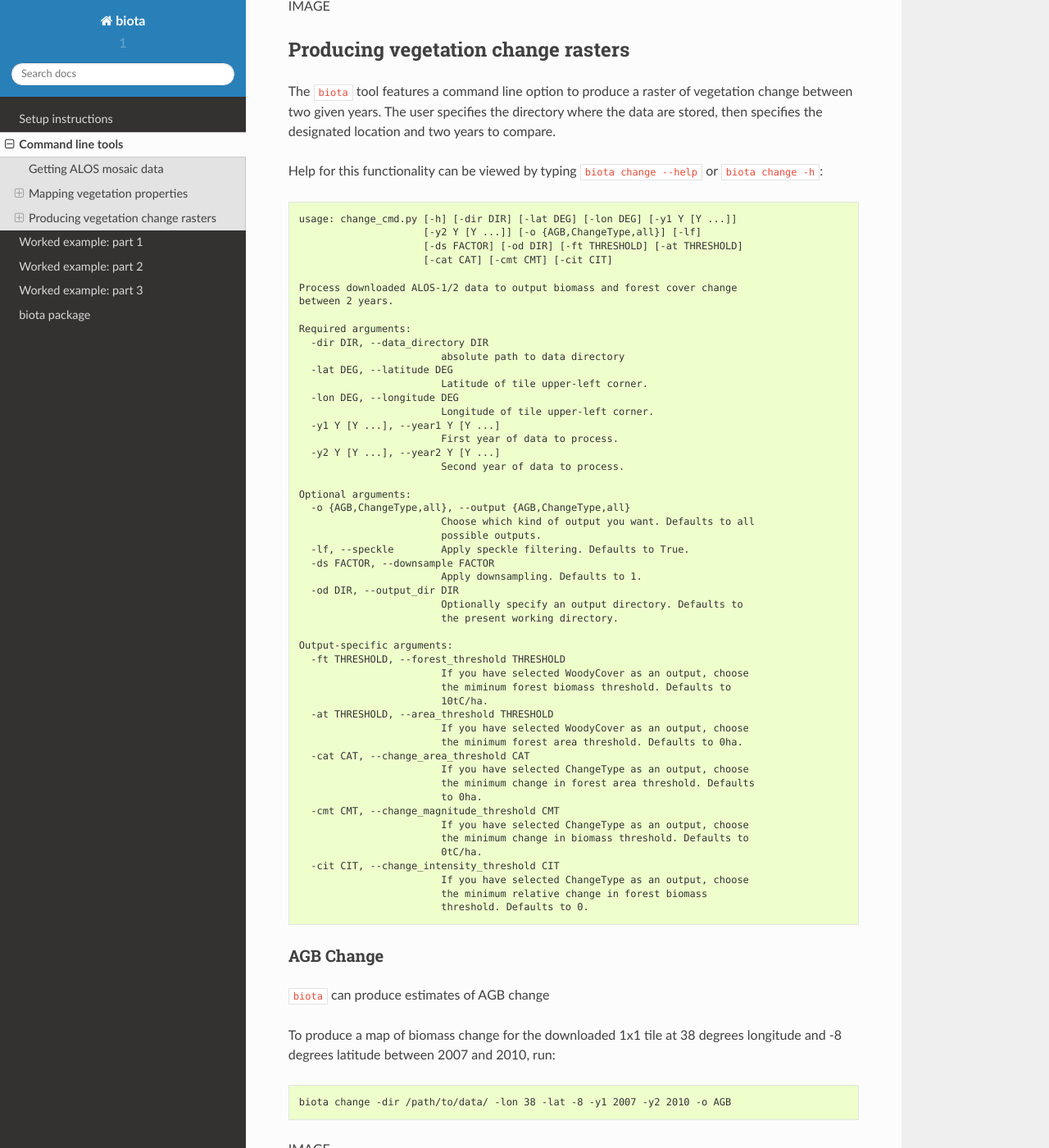
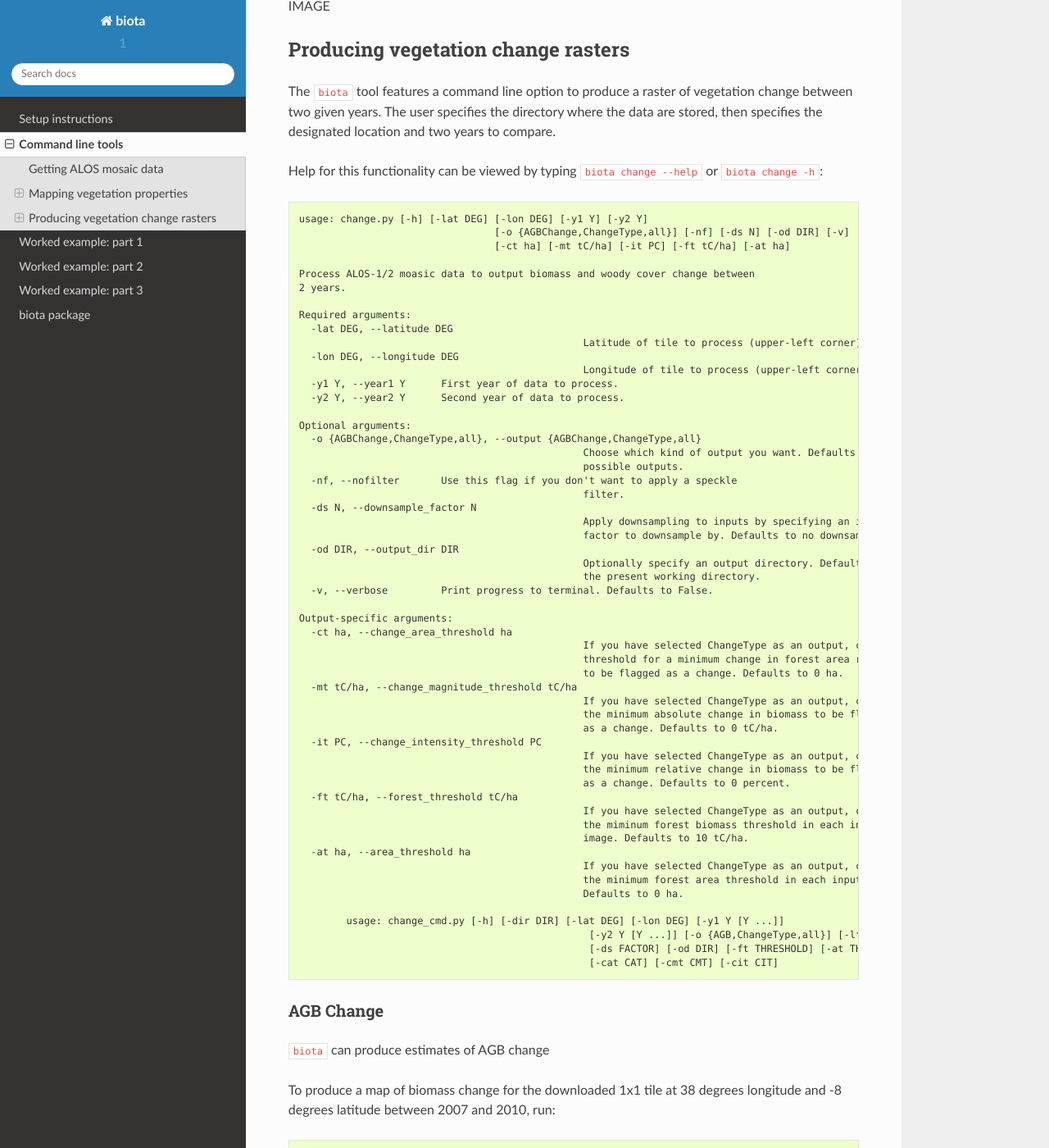
Before and after one commit to smfm-project/biota, a Sphinx documentation site: the page built from docs/source/command_line.rst, in a window 1280 px wide and 1400 px high, scrolled down 4340 px. Shown: the whole window at 82% size. Built offline with Sphinx 7.4.7 and the Read the Docs theme 2.0.0, drawn with Linux system fonts in a browser that asks for light colours.

```diff
--- a/docs/source/command_line.rst
+++ b/docs/source/command_line.rst
@@ -209,57 +209,62 @@
 
 .. code-block:: console
 
-    usage: change_cmd.py [-h] [-dir DIR] [-lat DEG] [-lon DEG] [-y1 Y [Y ...]]
-                         [-y2 Y [Y ...]] [-o {AGB,ChangeType,all}] [-lf]
-                         [-ds FACTOR] [-od DIR] [-ft THRESHOLD] [-at THRESHOLD]
-                         [-cat CAT] [-cmt CMT] [-cit CIT]
+	usage: change.py [-h] [-lat DEG] [-lon DEG] [-y1 Y] [-y2 Y]
+					 [-o {AGBChange,ChangeType,all}] [-nf] [-ds N] [-od DIR] [-v]
+					 [-ct ha] [-mt tC/ha] [-it PC] [-ft tC/ha] [-at ha]
 
-    Process downloaded ALOS-1/2 data to output biomass and forest cover change
-    between 2 years.
+	Process ALOS-1/2 moasic data to output biomass and woody cover change between
+	2 years.
 
-    Required arguments:
-      -dir DIR, --data_directory DIR
-                            absolute path to data directory
-      -lat DEG, --latitude DEG
-                            Latitude of tile upper-left corner.
-      -lon DEG, --longitude DEG
-                            Longitude of tile upper-left corner.
-      -y1 Y [Y ...], --year1 Y [Y ...]
-                            First year of data to process.
-      -y2 Y [Y ...], --year2 Y [Y ...]
-                            Second year of data to process.
+	Required arguments:
+	  -lat DEG, --latitude DEG
+							Latitude of tile to process (upper-left corner).
+	  -lon DEG, --longitude DEG
+							Longitude of tile to process (upper-left corner).
+	  -y1 Y, --year1 Y      First year of data to process.
+	  -y2 Y, --year2 Y      Second year of data to process.
 
-    Optional arguments:
-      -o {AGB,ChangeType,all}, --output {AGB,ChangeType,all}
-                            Choose which kind of output you want. Defaults to all
-                            possible outputs.
-      -lf, --speckle        Apply speckle filtering. Defaults to True.
-      -ds FACTOR, --downsample FACTOR
-                            Apply downsampling. Defaults to 1.
-      -od DIR, --output_dir DIR
-                            Optionally specify an output directory. Defaults to
-                            the present working directory.
+	Optional arguments:
+	  -o {AGBChange,ChangeType,all}, --output {AGBChange,ChangeType,all}
+							Choose which kind of output you want. Defaults to all
+							possible outputs.
+	  -nf, --nofilter       Use this flag if you don't want to apply a speckle
+							filter.
+	  -ds N, --downsample_factor N
+							Apply downsampling to inputs by specifying an integer
+							factor to downsample by. Defaults to no downsampling.
+	  -od DIR, --output_dir DIR
+							Optionally specify an output directory. Defaults to
+							the present working directory.
+	  -v, --verbose         Print progress to terminal. Defaults to False.
 
-    Output-specific arguments:
-      -ft THRESHOLD, --forest_threshold THRESHOLD
-                            If you have selected WoodyCover as an output, choose
-                            the miminum forest biomass threshold. Defaults to
-                            10tC/ha.
-      -at THRESHOLD, --area_threshold THRESHOLD
-                            If you have selected WoodyCover as an output, choose
-                            the minimum forest area threshold. Defaults to 0ha.
-      -cat CAT, --change_area_threshold CAT
-                            If you have selected ChangeType as an output, choose
-                            the minimum change in forest area threshold. Defaults
-                            to 0ha.
-      -cmt CMT, --change_magnitude_threshold CMT
-                            If you have selected ChangeType as an output, choose
-                            the minimum change in biomass threshold. Defaults to
-                            0tC/ha.
-      -cit CIT, --change_intensity_threshold CIT
-                            If you have selected ChangeType as an output, choose
-                            the minimum relative change in forest biomass
-                            threshold. Defaults to 0.
+	Output-specific arguments:
+	  -ct ha, --change_area_threshold ha
+							If you have selected ChangeType as an output, choose a
+							threshold for a minimum change in forest area required
+							to be flagged as a change. Defaults to 0 ha.
+	  -mt tC/ha, --change_magnitude_threshold tC/ha
+							If you have selected ChangeType as an output, choose
+							the minimum absolute change in biomass to be flagged
+							as a change. Defaults to 0 tC/ha.
+	  -it PC, --change_intensity_threshold PC
+							If you have selected ChangeType as an output, choose
+							the minimum relative change in biomass to be flagged
+							as a change. Defaults to 0 percent.
+	  -ft tC/ha, --forest_threshold tC/ha
+							If you have selected ChangeType as an output, choose
+							the miminum forest biomass threshold in each input
+							image. Defaults to 10 tC/ha.
+	  -at ha, --area_threshold ha
+							If you have selected ChangeType as an output, choose
+							the minimum forest area threshold in each input image.
+							Defaults to 0 ha.
+
+		usage: change_cmd.py [-h] [-dir DIR] [-lat DEG] [-lon DEG] [-y1 Y [Y ...]]
+							 [-y2 Y [Y ...]] [-o {AGB,ChangeType,all}] [-lf]
+							 [-ds FACTOR] [-od DIR] [-ft THRESHOLD] [-at THRESHOLD]
+							 [-cat CAT] [-cmt CMT] [-cit CIT]
+
 
 AGB Change
 ~~~~~~~~~~
```
Also changed, not shown: 1 other file.
